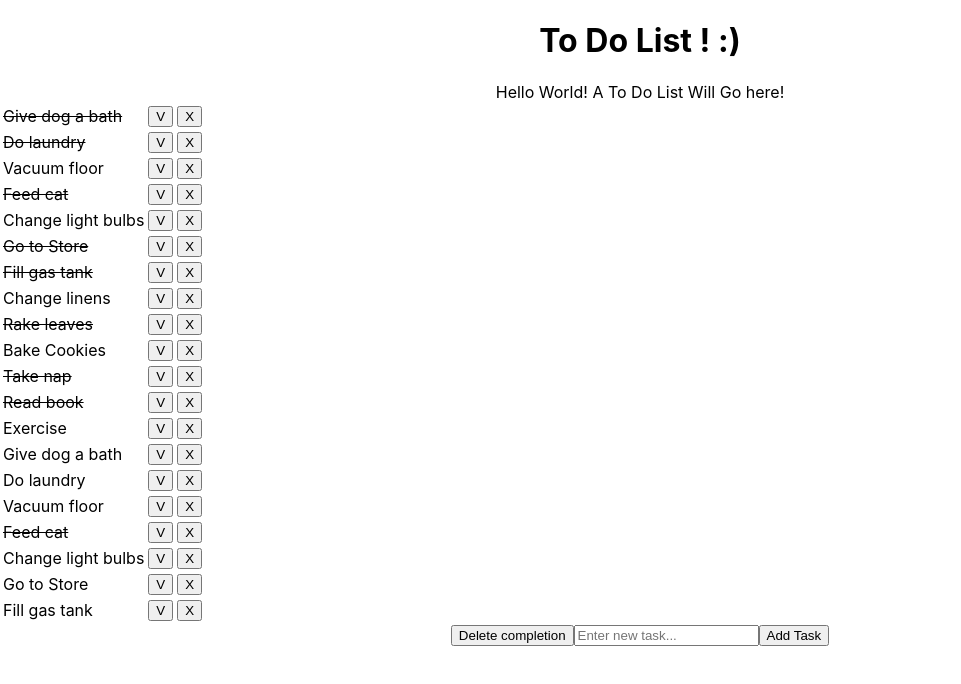
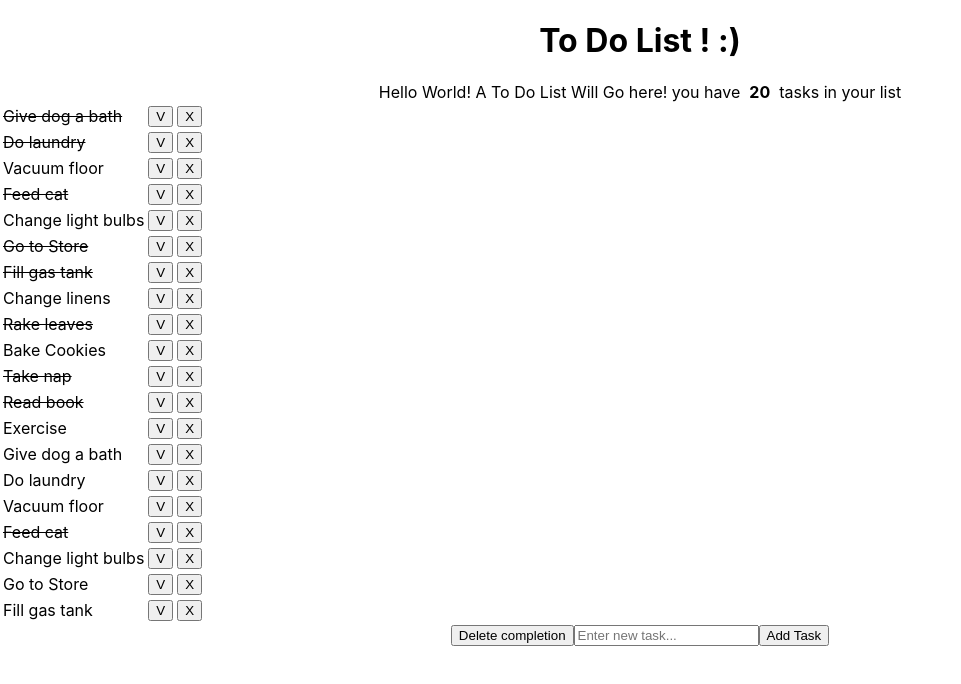
Before and after one commit to tzlila1/todo-list-app, a React (Create React App) app: page / in a window 1280 px wide. Shown: the top 684 px of the page, without its empty margins (0-961 px from the left). Built offline with nearby package versions, Linux system fonts and the light colour scheme.

Commit message:
add redux and use redux actions

```diff
--- a/package.json
+++ b/package.json
@@ -9,6 +9,7 @@
     "react": "^18.2.0",
     "react-dom": "^18.2.0",
     "react-redux": "^8.0.4",
+    "@reduxjs/toolkit": "^1.9.0",
     "react-scripts": "5.0.1",
     "web-vitals": "^2.1.4",
     "bootstrap": "^5.2.2"
--- /dev/null
+++ b/src/actionTypes/actionTypes.js
@@ -0,0 +1,3 @@
+export const ADD_ITEM = "ADD_ITEM";
+export const DELETE_ITEM = "DELETE_ITEM";
+export const DELETE_COMPLETION = "DELETE_COMPLETION";
--- /dev/null
+++ b/src/actions/cartAction.js
@@ -0,0 +1,21 @@
+import { ADD_ITEM, DELETE_ITEM, DELETE_COMPLETION } from "../actionTypes/actionTypes";
+
+const addItem = () => {
+    return {
+        type: ADD_ITEM,
+    };
+};
+
+const deleteItem = () => {
+    return {
+        type: DELETE_ITEM,
+    };
+};
+
+const deleteCompletion = payload => ({
+        type: DELETE_COMPLETION,
+        payload: payload
+
+});
+
+export { addItem, deleteItem, deleteCompletion };
--- /dev/null
+++ b/src/app/store.js
@@ -0,0 +1,13 @@
+import { configureStore } from '@reduxjs/toolkit'
+import { createStore } from "redux";
+import cartReducer from '../reducers/cartReducer'
+
+// const store = createStore(cartReducer);
+//
+// export default store;
+
+
+
+export default configureStore({
+    reducer: {cartReducer},
+})
--- a/src/components/MainPage.js
+++ b/src/components/MainPage.js
@@ -1,10 +1,16 @@
 import React, { useState } from 'react';
+import { useSelector , useDispatch} from "react-redux";
+import { addItem, deleteItem, deleteCompletion } from "../actions/cartAction";
 import '../App.css';
 import Header from '../Header.js';
 import TodoList from '../components/TodoList.js';
 import data from './../data.json';
 
+
 function MainPage() {
+    const state = useSelector((state) => state);
+    const dispatch = useDispatch();
+
     const [ toDoList, setToDoList ] = useState(data);
     const [ userInput, setUserInput ] = useState('');
 
@@ -17,12 +23,18 @@ function MainPage() {
     const removeItem = (id) => {
         let filtered  =  toDoList.filter( task => task.id != id )
         setToDoList(filtered);
+        dispatch(deleteItem());
+
     }
 
     const handleFilter = () => {
 
         let filtered  =  toDoList.filter( task => !task.complete )
         setToDoList(filtered);
+        const deleted = (toDoList.length - filtered.length  )
+        {  console.log("deleted", deleted)}
+
+        dispatch(deleteCompletion(deleted));
     }
     const addTask = (e) => {
         let newList = [...toDoList];
@@ -33,8 +45,9 @@ function MainPage() {
         },)
 
         setUserInput('')
+        dispatch(addItem());
+        setToDoList(newList);
 
-        setToDoList(newList);
     }
     const handleChange = (e) => {
         setUserInput(e.currentTarget.value)
@@ -44,9 +57,17 @@ function MainPage() {
 
     return (
         <div>
+            {  console.log("store", state)}
             <Header/>
 
             Hello World! A To Do List Will Go here!
+            you have
+           &nbsp;
+            <b>
+                 {state.cartReducer.numOfItems}
+            </b>
+            &nbsp;
+            tasks in your list
             <TodoList toDoList={toDoList} handleToggle={handleToggle} removeItem={removeItem} handleFilter={handleFilter} />
 
             <div>
--- a/src/components/Todo.js
+++ b/src/components/Todo.js
@@ -35,7 +35,7 @@ const Todo = ({todo, handleToggle, removeItem}) => {
                              console.warn(e.currentTarget.id)
                              removeItem(e.currentTarget.id)
                          }}>
-                     <button type={"button"} class="btn btn-danger"> X </button>
+                     <button type={"button"} className="btn btn-danger"> X </button>
                  </td>
         </tr>
     );
--- a/src/index.js
+++ b/src/index.js
@@ -3,12 +3,17 @@ import ReactDOM from 'react-dom/client';
 import './index.css';
 import App from './App';
 import reportWebVitals from './reportWebVitals';
+import store from './app/store'
+import { Provider } from 'react-redux'
 
 const root = ReactDOM.createRoot(document.getElementById('root'));
 root.render(
-  <React.StrictMode>
-    <App />
-  </React.StrictMode>
+    <Provider store={store}>
+        <React.StrictMode>
+            <App />
+         </React.StrictMode>
+    </Provider>
+
 );
 
 // If you want to start measuring performance in your app, pass a function
--- /dev/null
+++ b/src/reducers/cartReducer.js
@@ -0,0 +1,34 @@
+import { ADD_ITEM, DELETE_ITEM, DELETE_COMPLETION } from "../actionTypes/actionTypes";
+import data from '../data.json';
+
+const initialState = {
+    numOfItems: data.length,
+};
+
+const cartReducer = (state = initialState, action) => {
+    switch (action.type) {
+        case ADD_ITEM:
+            return {
+                ...state,
+                numOfItems: state.numOfItems + 1,
+            };
+
+        case DELETE_ITEM:
+            return {
+                ...state,
+                numOfItems: state.numOfItems - 1,
+            };
+
+        case DELETE_COMPLETION:
+         console.log("deleted", action.payload)
+
+            return {
+                ...state,
+                numOfItems: state.numOfItems - action.payload,
+            };
+        default:
+            return state;
+    }
+};
+
+export default cartReducer
```
Also changed, not shown: 1 other file (tests, documents, lock files or other folders).
